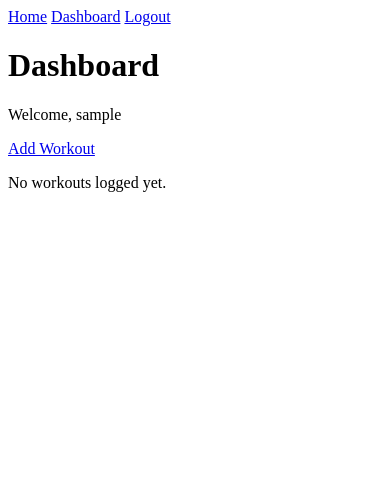
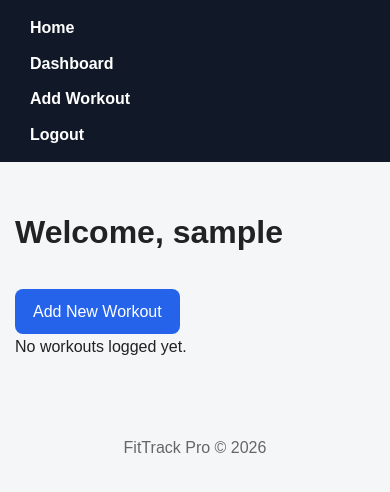
Before and after one commit to Ghound03/Fitnessapp, a Flask app: page /dashboard in a window 390 px wide. Shown: the top 492 px of the page. Run offline with Flask 3, Linux system fonts and the light colour scheme; the visitor is signed in with stand-in values (Sample User, id 1); data that the repository does not hold is empty.

Commit message:
Add professional responsive styling for all pages

```diff
--- a/static/css/style.css
+++ b/static/css/style.css
@@ -0,0 +1,153 @@
+/* ===============================
+   FitTrack Pro Main Stylesheet
+   =============================== */
+
+* {
+    margin: 0;
+    padding: 0;
+    box-sizing: border-box;
+}
+
+body {
+    font-family: Arial, Helvetica, sans-serif;
+    background: #f4f6f8;
+    color: #222;
+    line-height: 1.6;
+}
+
+/* Navigation */
+nav {
+    background: #111827;
+    padding: 15px 30px;
+    display: flex;
+    gap: 20px;
+    flex-wrap: wrap;
+}
+
+nav a {
+    color: white;
+    text-decoration: none;
+    font-weight: bold;
+}
+
+nav a:hover {
+    color: #38bdf8;
+}
+
+/* Main content */
+main {
+    max-width: 1000px;
+    margin: 30px auto;
+    padding: 20px;
+}
+
+/* Headings */
+h1, h2, h3 {
+    margin-bottom: 15px;
+}
+
+/* Cards */
+.card {
+    background: white;
+    padding: 20px;
+    margin-bottom: 20px;
+    border-radius: 10px;
+    box-shadow: 0 3px 10px rgba(0,0,0,0.08);
+}
+
+/* Forms */
+form {
+    background: white;
+    padding: 25px;
+    border-radius: 10px;
+    box-shadow: 0 3px 10px rgba(0,0,0,0.08);
+    margin-top: 20px;
+}
+
+label {
+    display: block;
+    margin-top: 15px;
+    margin-bottom: 5px;
+    font-weight: bold;
+}
+
+input,
+textarea,
+select {
+    width: 100%;
+    padding: 10px;
+    border: 1px solid #ccc;
+    border-radius: 8px;
+}
+
+textarea {
+    min-height: 100px;
+}
+
+/* Buttons */
+button,
+.btn {
+    display: inline-block;
+    margin-top: 15px;
+    background: #2563eb;
+    color: white;
+    padding: 10px 18px;
+    border: none;
+    border-radius: 8px;
+    text-decoration: none;
+    cursor: pointer;
+}
+
+button:hover,
+.btn:hover {
+    background: #1d4ed8;
+}
+
+/* Flash messages */
+.flash {
+    padding: 12px;
+    margin: 15px 0;
+    border-radius: 8px;
+}
+
+.flash.success {
+    background: #dcfce7;
+    color: #166534;
+}
+
+.flash.danger {
+    background: #fee2e2;
+    color: #991b1b;
+}
+
+.flash.info {
+    background: #dbeafe;
+    color: #1e40af;
+}
+
+/* Workout section */
+.workout-grid {
+    display: grid;
+    grid-template-columns: repeat(auto-fit, minmax(280px, 1fr));
+    gap: 20px;
+}
+
+/* Footer */
+footer {
+    text-align: center;
+    padding: 20px;
+    margin-top: 40px;
+    color: #666;
+}
+
+/* Mobile */
+@media (max-width: 768px) {
+    nav {
+        flex-direction: column;
+        gap: 10px;
+    }
+
+    main {
+        padding: 15px;
+    }
+}
--- a/templates/base.html
+++ b/templates/base.html
@@ -4,6 +4,9 @@
     <meta charset="UTF-8">
     <meta name="viewport" content="width=device-width, initial-scale=1.0">
     <title>{% block title %}FitTrack Pro{% endblock %}</title>
+
+    <link rel="stylesheet"
+          href="{{ url_for('static', filename='css/style.css') }}">
 </head>
 <body>
 
@@ -12,6 +15,7 @@
 
     {% if current_user.is_authenticated %}
         <a href="{{ url_for('dashboard') }}">Dashboard</a>
+        <a href="{{ url_for('add_workout') }}">Add Workout</a>
         <a href="{{ url_for('logout') }}">Logout</a>
     {% else %}
         <a href="{{ url_for('login') }}">Login</a>
@@ -19,15 +23,25 @@
     {% endif %}
 </nav>
 
+<main>
+
 {% with messages = get_flashed_messages(with_categories=true) %}
     {% if messages %}
         {% for category, message in messages %}
-                <p class="flash {{ category }}">{{ message }}</p>
+            <div class="flash {{ category }}">
+                {{ message }}
+            </div>
         {% endfor %}
     {% endif %}
 {% endwith %}
 
 {% block content %}{% endblock %}
 
+</main>
+
+<footer>
+    <p>FitTrack Pro &copy; 2026</p>
+</footer>
+
 </body>
 </html>
--- a/templates/dashboard.html
+++ b/templates/dashboard.html
@@ -1,47 +1,48 @@
 {% extends "base.html" %}
 
-{% block title %}Dashboard - FitTrack Pro{% endblock %}
+{% block title %}Dashboard{% endblock %}
 
 {% block content %}
 
-<h1>Dashboard</h1>
-
-<p>Welcome, {{ current_user.username }}</p>
+<h1>Welcome, {{ current_user.username }}</h1>
 
 <p>
-    <a href="{{ url_for('add_workout') }}">
-        Add Workout
+    <a class="btn" href="{{ url_for('add_workout') }}">
+        Add New Workout
     </a>
 </p>
 
 {% if workouts %}
-    <h2>Your Workouts</h2>
+<div class="workout-grid">
 
-    {% for workout in workouts %}
-<div>
+{% for workout in workouts %}
+<div class="card">
+
     <h3>{{ workout.title }}</h3>
 
-    <p>Type: {{ workout.workout_type }}</p>
-    <p>Duration: {{ workout.duration_minutes }} mins</p>
-    <p>Calories: {{ workout.calories_burned }}</p>
+    <p><strong>Type:</strong> {{ workout.workout_type }}</p>
+    <p><strong>Duration:</strong> {{ workout.duration_minutes }} mins</p>
+    <p><strong>Calories:</strong> {{ workout.calories_burned }}</p>
     <p>{{ workout.notes }}</p>
 
-    <a href="{{ url_for('edit_workout', workout_id=workout.id) }}">
-        Edit
+    <a class="btn"
+       href="{{ url_for('edit_workout', workout_id=workout.id) }}">
+       Edit
     </a>
 
     <form method="POST"
-          action="{{ url_for('delete_workout', workout_id=workout.id) }}"
-          style="display:inline;">
+          action="{{ url_for('delete_workout', workout_id=workout.id) }}">
 
         <button type="submit">Delete</button>
     </form>
+
 </div>
-<hr>
 {% endfor %}
 
+</div>
+
 {% else %}
-    <p>No workouts logged yet.</p>
+<p>No workouts logged yet.</p>
 {% endif %}
 
 {% endblock %}
```
Lines whose indentation alone changed are shown as unchanged.
